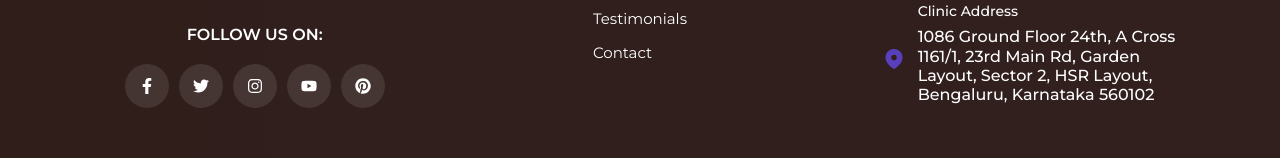
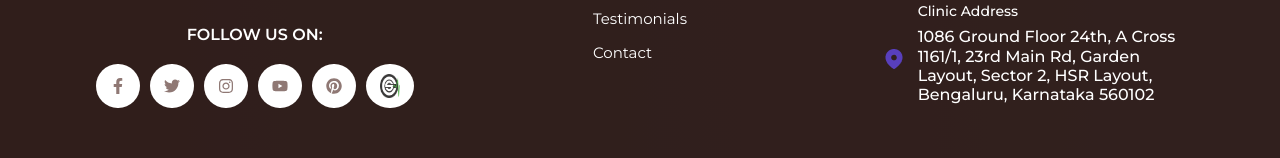
Before and after one commit to Ritzz09/KOSMIX, a React (Create React App) app: page /services/teeth-cleaning-in-hsr in a window 1280 px wide. Shown: the part 8465-8623 px from the top of the page. Built offline with nearby package versions, Linux system fonts and the light colour scheme.

Commit message:
clinicspot

```diff
--- a/src/components/Footer/Footer.js
+++ b/src/components/Footer/Footer.js
@@ -6,6 +6,7 @@ import { Link } from "react-router-dom";
 import call from "../../assets/footer/calling.png";
 import time from "../../assets/footer/time.png";
 import location from "../../assets/footer/location.png";
+import clinicspot from "../../assets/clinicspot.png";
 
 const Footer = () => {
   const footerMenu = [
@@ -75,13 +76,25 @@ const Footer = () => {
                 <a target="_blanked" href="https://www.pinterest.com/kosmixhsr/">
                   <FaPinterest />
                 </a>
+                <a
+                  href="https://www.clinicspots.com/dentist/bangalore/hsr-layout"
+                  target="_blank"
+                  rel="noopener noreferrer"
+                  aria-label="Kosmix Dental Clinic on Pinterest"
+                >
+                  <img
+                    src={clinicspot}         // replace with your image path or URL
+                    alt="Pinterest"
+                    style={{ width: 20, height: 24 }}    // set your desired size
+                  />
+                </a>
               </div>
             </div>
           </div>
 
           <div className="footer-section">
             <div className="section-title1">
-              <p style={{marginBottom:'20px'}}>Quick Links</p>
+              <p style={{ marginBottom: '20px' }}>Quick Links</p>
             </div>
             <ul className="footer-links">
               {footerMenu.map((singleMenu, index) => (
--- a/src/components/Footer/Footer.scss
+++ b/src/components/Footer/Footer.scss
@@ -48,14 +48,14 @@
         gap: 10px;
 
         a {
-          color: $color-white;
-          background: rgba(255, 255, 255, 0.1);
+          color: $color-gray;
+          background: rgb(255, 255, 255);
           padding: 10px 14px;
           border-radius: 50%;
           transition: all 0.3s;
 
           &:hover {
-            background: $color-gray;
+            background: $color-white;
             transform: scale(1.1);
           }
         }
```
Also changed, not shown: src/assets/clinicspot.png (added). Lines whose indentation alone changed are shown as unchanged.
